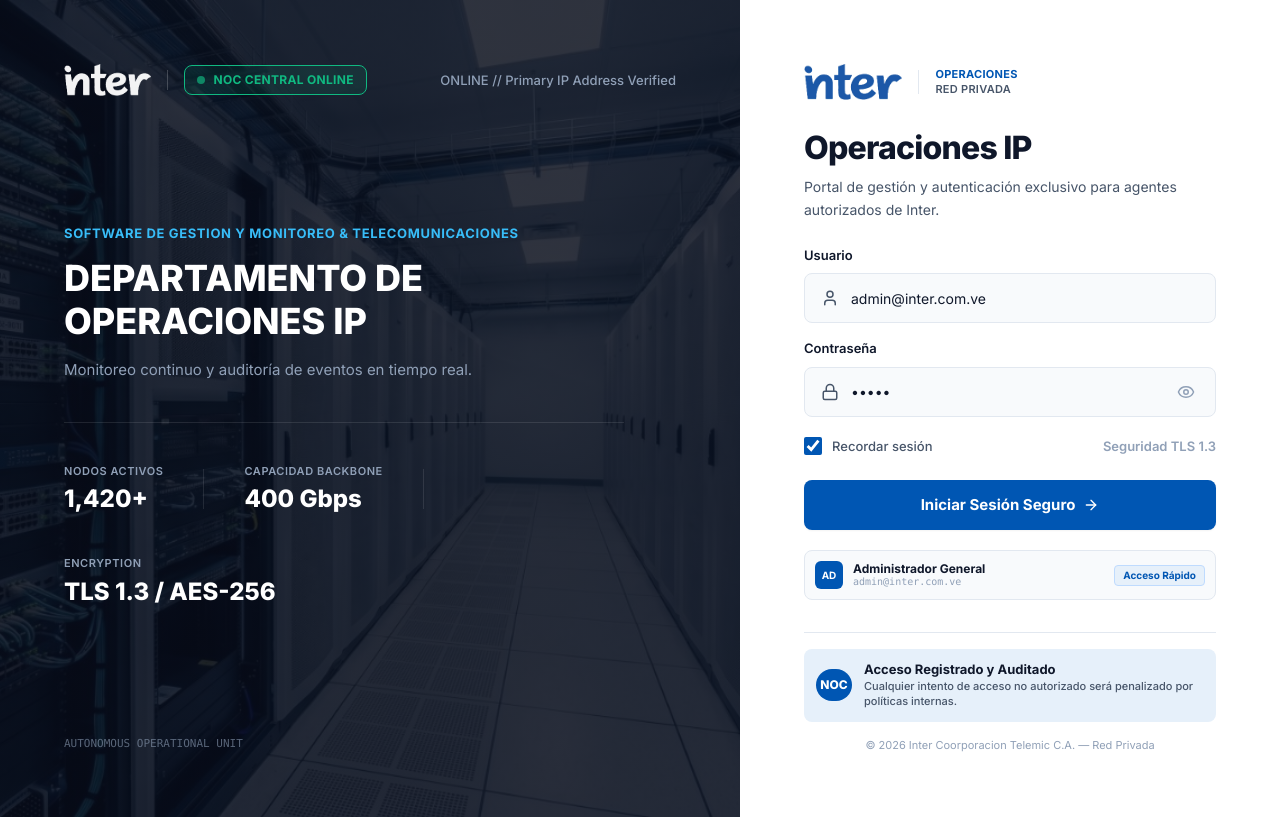
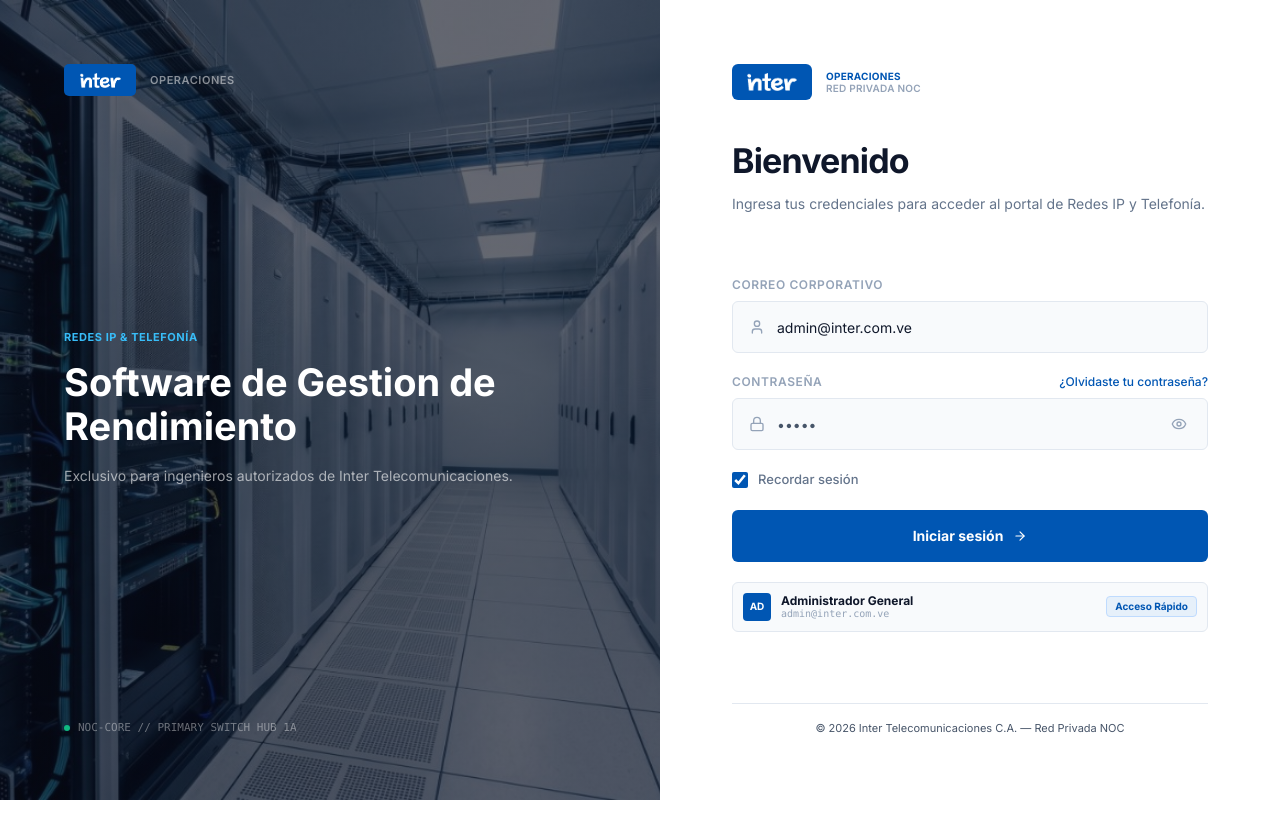
Before and after one commit to joseacorobo/PrototipoWeb_OperacionesIP, a FastAPI app: page /login in a window 1280 px wide. Run offline with FastAPI, Linux system fonts and the light colour scheme; some libraries are stand-ins or nearby versions.

Commit message:
feat(login): Implement final Figma layout login-operaciones-ip-combinado with core switch hub background

```diff
--- a/app/templates/login.html
+++ b/app/templates/login.html
@@ -3,7 +3,7 @@
 <head>
     <meta charset="UTF-8">
     <meta name="viewport" content="width=device-width, initial-scale=1.0">
-    <title> Inter | Operaciones IP - Software de Gestión</title>
+    <title>Inter | Operaciones IP - Software de Gestión de Rendimiento</title>
     <!-- Tailwind CSS CDN -->
     <script src="https://cdn.tailwindcss.com"></script>
     <!-- Google Fonts: Inter -->
@@ -16,8 +16,8 @@
         body {
             font-family: 'Inter', -apple-system, BlinkMacSystemFont, 'Segoe UI', Roboto, sans-serif;
         }
-        .hero-bg {
-            background: linear-gradient(0deg, rgba(7, 12, 25, 0.84), rgba(7, 12, 25, 0.84)), url('/static/img/datacenter_bg.jpg') center/cover no-repeat;
+        .hero-hub-bg {
+            background: linear-gradient(0deg, rgba(7, 12, 25, 0.62), rgba(7, 12, 25, 0.62)), url('/static/img/hub_bg.jpg') center/cover no-repeat;
         }
         .input-container:focus-within {
             border-color: #0056B3;
@@ -31,150 +31,101 @@
     <div class="relative w-full min-h-screen flex flex-col lg:flex-row items-stretch">
 
         <!-- ========================================== -->
-        <!-- Hero_Visual_Section (Left Column / 900px)   -->
+        <!-- Hero_Visual_Section (Left Column / 820px)  -->
         <!-- ========================================== -->
-        <section class="hero-bg flex-1 flex flex-col justify-between p-8 sm:p-12 lg:p-16 text-white min-h-[500px] lg:min-h-screen">
+        <section class="hero-hub-bg flex-1 lg:w-[820px] flex flex-col justify-between p-8 sm:p-12 lg:p-16 text-white min-h-[480px] lg:min-h-screen">
 
-            <!-- System_Status_Group -->
-            <div class="w-full flex flex-wrap items-center justify-between gap-4">
-                <div class="flex items-center gap-4">
-                    <img src="/static/img/inter_logo.png" alt="Inter" class="h-7 sm:h-8 w-auto object-contain brightness-0 invert opacity-95">
-                    <div class="h-5 w-px bg-white/20"></div>
-                    <!-- Status_Indicator -->
-                    <div class="flex items-center gap-2 px-3 py-1.5 rounded-lg border border-[#10B981] bg-[#10B981]/10">
-                        <span class="w-2 h-2 rounded-full bg-[#10B981] animate-pulse"></span>
-                        <span class="font-['Inter'] font-bold text-xs text-[#10B981] tracking-wide">NOC CENTRAL ONLINE</span>
-                    </div>
+            <!-- Top_Brand -->
+            <div class="flex items-center gap-[14px]">
+                <!-- Brand_Container: Badge azul 72x32 con inter -->
+                <div class="w-[72px] h-[32px] bg-[#0056B3] rounded-[5px] flex items-center justify-center shadow-xs px-2">
+                    <img src="/static/img/inter_logo.png" alt="inter" class="h-[15px] w-auto object-contain brightness-0 invert">
                 </div>
-                <!-- Subtitle / Node Status -->
-                <span class="font-['Inter'] font-medium text-xs sm:text-[13px] text-[#90A0B7]">
-                    ONLINE // Primary IP Address Verified
+                <!-- Operaciones -->
+                <span class="font-['Inter'] font-semibold text-[11px] uppercase tracking-wider text-white/50">
+                    Operaciones
                 </span>
             </div>
 
-            <!-- Secured_Network_Info -->
-            <div class="w-full max-w-[560px] my-auto py-10 lg:py-0 flex flex-col gap-8 lg:gap-10">
-
-                <!-- Frame: Titles and Description -->
-                <div class="flex flex-col gap-4">
-                    <span class="font-['Inter'] font-bold text-xs sm:text-[13px] tracking-wider uppercase text-[#38BDF8]">
-                        Software de Gestion y Monitoreo &amp; Telecomunicaciones
-                    </span>
-                    <h1 class="font-['Inter'] font-extrabold text-2xl sm:text-3xl lg:text-[36px] text-white leading-tight lg:leading-[120%]">
-                        DEPARTAMENTO DE OPERACIONES IP
-                    </h1>
-                    <p class="font-['Inter'] font-normal text-sm sm:text-[15px] text-[#90A0B7] leading-relaxed lg:leading-[150%]">
-                        Monitoreo continuo y auditoría de eventos en tiempo real.
-                    </p>
-                </div>
-
-                <!-- Line Separator -->
-                <div class="w-full h-px bg-white/10"></div>
-
-                <!-- Metrics_Grid -->
-                <div class="flex flex-wrap items-center gap-6 sm:gap-10">
-
-                    <!-- Metric_Active_Nodes -->
-                    <div class="flex flex-col gap-1">
-                        <span class="font-['Inter'] font-semibold text-[11px] uppercase tracking-wider text-[#90A0B7]">
-                            Nodos Activos
-                        </span>
-                        <span class="font-['Inter'] font-extrabold text-xl sm:text-2xl text-white">
-                            1,420+
-                        </span>
-                    </div>
-
-                    <!-- Line Divider -->
-                    <div class="hidden sm:block w-px h-10 bg-white/10"></div>
-
-                    <!-- Metric_Bandwidth -->
-                    <div class="flex flex-col gap-1">
-                        <span class="font-['Inter'] font-semibold text-[11px] uppercase tracking-wider text-[#90A0B7]">
-                            Capacidad Backbone
-                        </span>
-                        <span class="font-['Inter'] font-extrabold text-xl sm:text-2xl text-white">
-                            400 Gbps
-                        </span>
-                    </div>
-
-                    <!-- Line Divider -->
-                    <div class="hidden sm:block w-px h-10 bg-white/10"></div>
-
-                    <!-- Metric_Standards -->
-                    <div class="flex flex-col gap-1">
-                        <span class="font-['Inter'] font-semibold text-[11px] uppercase tracking-wider text-[#90A0B7]">
-                            Encryption
-                        </span>
-                        <span class="font-['Inter'] font-extrabold text-xl sm:text-2xl text-white">
-                            TLS 1.3 / AES-256
-                        </span>
-                    </div>
-
-                </div>
-
+            <!-- Bottom_Text -->
+            <div class="w-full max-w-[480px] my-auto py-12 lg:py-0 flex flex-col gap-4">
+                <!-- Redes IP & Telefonía -->
+                <span class="font-['Inter'] font-bold text-[11px] uppercase tracking-wider text-[#38BDF8]">
+                    Redes IP &amp; Telefonía
+                </span>
+                <!-- Software de Gestion de Rendimiento -->
+                <h1 class="font-['Inter'] font-bold text-3xl sm:text-4xl lg:text-[38px] text-white leading-tight lg:leading-[115%]">
+                    Software de Gestion de Rendimiento
+                </h1>
+                <!-- Exclusivo para ingenieros autorizados de Inter Telecomunicaciones. -->
+                <p class="font-['Inter'] font-normal text-sm text-white/60 leading-[160%]">
+                    Exclusivo para ingenieros autorizados de Inter Telecomunicaciones.
+                </p>
             </div>
 
-            <!-- Visual Section Footer Note -->
-            <div class="text-[11px] text-[#90A0B7]/60 font-mono">
-                AUTONOMOUS OPERATIONAL UNIT
+            <!-- Telemetría sutil inferior -->
+            <div class="flex items-center gap-2 text-[11px] text-white/40 font-mono">
+                <span class="w-1.5 h-1.5 rounded-full bg-[#10B981]"></span>
+                <span>NOC-CORE // PRIMARY SWITCH HUB 1A</span>
             </div>
 
         </section>
 
         <!-- ========================================== -->
-        <!-- Login_Panel_Section (Right Column / 540px) -->
+        <!-- Login_Panel_Section (Right Column / 620px) -->
         <!-- ========================================== -->
-        <section class="w-full lg:w-[540px] shrink-0 bg-white flex flex-col justify-between p-8 sm:p-12 lg:px-16 lg:py-16 min-h-screen">
+        <section class="w-full lg:w-[620px] shrink-0 bg-white flex flex-col justify-between p-8 sm:p-12 lg:px-[72px] lg:py-16 min-h-screen">
 
             <!-- Brand_Block -->
-            <div class="w-full flex flex-col gap-7">
+            <div class="w-full max-w-[476px] flex flex-col gap-10">
 
                 <!-- Logo_Row -->
-                <div class="flex items-center gap-4">
-                    <!-- Imagen Corporativa Original de Inter -->
-                    <img src="/static/img/inter_logo.png" alt="Inter" class="h-8 sm:h-9 w-auto object-contain">
-                    <div class="h-6 w-px bg-[#E2E8F0]"></div>
+                <div class="flex items-center gap-[14px]">
+                    <!-- Brand_Container: Badge azul 80x36 con imagotipo oficial Inter -->
+                    <div class="w-[80px] h-[36px] bg-[#0056B3] rounded-[6px] flex items-center justify-center shadow-xs px-2">
+                        <img src="/static/img/inter_logo.png" alt="inter" class="h-4 sm:h-[18px] w-auto object-contain brightness-0 invert">
+                    </div>
                     <!-- Corporate_Tags -->
-                    <div class="flex flex-col">
-                        <span class="font-['Inter'] font-bold text-[11px] uppercase text-[#0056B3] tracking-wide leading-none mb-1">
+                    <div class="flex flex-col gap-[2px]">
+                        <span class="font-['Inter'] font-bold text-[10px] uppercase text-[#0056B3] tracking-wide leading-none">
                             Operaciones
                         </span>
-                        <span class="font-['Inter'] font-semibold text-[11px] uppercase text-[#475569] tracking-wide leading-none">
-                            Red Privada
+                        <span class="font-['Inter'] font-semibold text-[10px] uppercase text-[#94A3B8] tracking-wide leading-none">
+                            Red Privada NOC
                         </span>
                     </div>
                 </div>
 
-                <!-- Editorial_Title -->
-                <div class="flex flex-col gap-2">
-                    <h2 class="font-['Inter'] font-extrabold text-2xl sm:text-[32px] text-[#0F172A] leading-tight tracking-tight">
-                        Operaciones IP
+                <!-- Heading_Block -->
+                <div class="flex flex-col gap-2.5">
+                    <h2 class="font-['Inter'] font-bold text-3xl sm:text-[34px] text-[#0F172A] leading-tight tracking-tight">
+                        Bienvenido
                     </h2>
-                    <p class="font-['Inter'] font-normal text-xs sm:text-[14px] text-[#475569] leading-relaxed">
-                        Portal de gestión y autenticación exclusivo para agentes autorizados de Inter.
+                    <p class="font-['Inter'] font-normal text-sm text-[#64748B] leading-[150%]">
+                        Ingresa tus credenciales para acceder al portal de Redes IP y Telefonía.
                     </p>
                 </div>
 
             </div>
 
-            <!-- Form_Wrapper & Auth Process -->
-            <div class="w-full my-6 flex flex-col gap-5">
+            <!-- Form_Wrapper -->
+            <div class="w-full max-w-[476px] my-6 flex flex-col gap-5">
 
                 <!-- Mensaje de Alerta de Error (Dinámico) -->
-                <div id="login-alert" class="hidden p-3 rounded-lg bg-red-50 border border-red-200 text-xs text-red-700 flex items-center gap-2">
+                <div id="login-alert" class="hidden p-3 rounded-md bg-red-50 border border-red-200 text-xs text-red-700 flex items-center gap-2">
                     <i data-lucide="alert-circle" class="w-4 h-4 text-red-600 shrink-0"></i>
                     <span id="login-alert-text">Credenciales incorrectas. Verifique su correo o clave.</span>
                 </div>
 
-                <form id="loginForm" onsubmit="handleLoginSubmit(event)" class="w-full flex flex-col gap-4">
+                <form id="loginForm" onsubmit="handleLoginSubmit(event)" class="w-full flex flex-col gap-5">
 
                     <!-- Field_Group_User -->
-                    <div class="flex flex-col gap-2">
-                        <label for="email" class="font-['Inter'] font-semibold text-[13px] text-[#0F172A]">
-                            Usuario
+                    <div class="flex flex-col gap-[7px]">
+                        <label for="email" class="font-['Inter'] font-semibold text-[12px] uppercase tracking-wider text-[#94A3B8]">
+                            Correo corporativo
                         </label>
-                        <div class="input-container h-[50px] bg-[#F8FAFC] border-[1.5px] border-[#E2E8F0] rounded-lg px-4 flex items-center gap-3 transition">
-                            <i data-lucide="user" class="w-[18px] h-[18px] text-[#475569] shrink-0"></i>
+                        <div class="input-container h-[52px] bg-[#F8FAFC] border border-[#E2E8F0] rounded-[6px] px-4 flex items-center gap-3 transition">
+                            <i data-lucide="user" class="w-4 h-4 text-[#94A3B8] shrink-0"></i>
                             <input
                                 type="email"
                                 id="email"
@@ -182,18 +133,23 @@
                                 autocomplete="email"
                                 value="admin@inter.com.ve"
                                 placeholder="admin@inter.com.ve"
-                                class="w-full bg-transparent font-['Inter'] font-normal text-[14px] text-[#0F172A] outline-none placeholder-[#90A0B7]"
+                                class="w-full bg-transparent font-['Inter'] font-normal text-[14px] text-[#0F172A] outline-none placeholder-[#94A3B8]"
                             >
                         </div>
                     </div>
 
                     <!-- Field_Group_Password -->
-                    <div class="flex flex-col gap-2">
-                        <label for="password" class="font-['Inter'] font-semibold text-[13px] text-[#0F172A]">
-                            Contraseña
-                        </label>
-                        <div class="input-container h-[50px] bg-[#F8FAFC] border-[1.5px] border-[#E2E8F0] rounded-lg px-4 flex items-center gap-3 transition">
-                            <i data-lucide="lock" class="w-[18px] h-[18px] text-[#475569] shrink-0"></i>
+                    <div class="flex flex-col gap-[7px]">
+                        <div class="flex items-center justify-between">
+                            <label for="password" class="font-['Inter'] font-semibold text-[12px] uppercase tracking-wider text-[#94A3B8]">
+                                Contraseña
+                            </label>
+                            <a href="#" class="font-['Inter'] font-medium text-[12px] text-[#0056B3] hover:underline" onclick="event.preventDefault(); alert('Por favor contacte al administrador de sistemas NOC.');">
+                                ¿Olvidaste tu contraseña?
+                            </a>
+                        </div>
+                        <div class="input-container h-[52px] bg-[#F8FAFC] border border-[#E2E8F0] rounded-[6px] px-4 flex items-center gap-3 transition">
+                            <i data-lucide="lock" class="w-4 h-4 text-[#94A3B8] shrink-0"></i>
                             <input
                                 type="password"
                                 id="password"
@@ -201,50 +157,45 @@
                                 autocomplete="current-password"
                                 value="admin"
                                 placeholder="••••••••••••"
-                                class="w-full bg-transparent font-['Inter'] font-normal text-[14px] text-[#0F172A] outline-none placeholder-[#90A0B7]"
+                                class="w-full bg-transparent font-['Inter'] font-normal text-[14px] text-[#475569] outline-none placeholder-[#94A3B8]"
                             >
-                            <button type="button" onclick="togglePasswordVisibility()" class="text-[#90A0B7] hover:text-[#475569] p-1 cursor-pointer transition" title="Mostrar/Ocultar contraseña">
-                                <i data-lucide="eye" id="icon-eye" class="w-[18px] h-[18px]"></i>
+                            <button type="button" onclick="togglePasswordVisibility()" class="text-[#94A3B8] hover:text-[#475569] p-1 cursor-pointer transition" title="Mostrar/Ocultar contraseña">
+                                <i data-lucide="eye" id="icon-eye" class="w-4 h-4"></i>
                             </button>
                         </div>
                     </div>
 
-                    <!-- Form_Meta_Row -->
-                    <div class="flex items-center justify-between pt-1">
-                        <!-- Remember_Session -->
+                    <!-- Form_Meta_Row: Recordar sesión -->
+                    <div class="flex items-center gap-2.5">
                         <label class="flex items-center gap-2.5 cursor-pointer">
-                            <input type="checkbox" id="remember" checked class="w-[18px] h-[18px] rounded border-[#E2E8F0] text-[#0056B3] focus:ring-[#0056B3] accent-[#0056B3]">
-                            <span class="font-['Inter'] font-medium text-[13px] text-[#475569]">
+                            <input type="checkbox" id="remember" checked class="w-4 h-4 rounded-[3px] border-[#E2E8F0] text-[#0056B3] focus:ring-[#0056B3] accent-[#0056B3]">
+                            <span class="font-['Inter'] font-medium text-[13px] text-[#64748B]">
                                 Recordar sesión
                             </span>
                         </label>
-                        <!-- TLS Notice -->
-                        <span class="font-['Inter'] font-semibold text-[13px] text-[#90A0B7]">
-                            Seguridad TLS 1.3
-                        </span>
                     </div>
 
-                    <!-- Button_Submit -->
+                    <!-- Button_Submit: Iniciar sesión -->
                     <button
                         type="submit"
                         id="btn-submit-login"
-                        class="h-[50px] w-full mt-2 bg-[#0056B3] hover:bg-[#004494] active:bg-[#00387a] rounded-lg text-white font-['Inter'] font-bold text-[15px] flex items-center justify-center gap-2 transition shadow-sm cursor-pointer"
+                        class="h-[52px] w-full bg-[#0056B3] hover:bg-[#004494] active:bg-[#00387a] rounded-[6px] text-white font-['Inter'] font-bold text-[14px] flex items-center justify-center gap-2.5 transition shadow-xs cursor-pointer"
                     >
-                        <span>Iniciar Sesión Seguro</span>
-                        <i data-lucide="arrow-right" class="w-4 h-4"></i>
+                        <span>Iniciar sesión</span>
+                        <i data-lucide="arrow-right" class="w-3.5 h-3.5"></i>
                     </button>
 
                 </form>
 
                 <!-- Acceso Directo Administrador General (1 Clic) -->
-                <button type="button" onclick="quickFillAndLogin('admin@inter.com.ve', 'admin')" class="w-full p-2.5 rounded-lg bg-[#F8FAFC] hover:bg-[#F1F5F9] border border-[#E2E8F0] flex items-center justify-between transition cursor-pointer text-left">
+                <button type="button" onclick="quickFillAndLogin('admin@inter.com.ve', 'admin')" class="w-full p-2.5 rounded-[6px] bg-[#F8FAFC] hover:bg-[#F1F5F9] border border-[#E2E8F0] flex items-center justify-between transition cursor-pointer text-left">
                     <div class="flex items-center gap-2.5">
-                        <div class="w-7 h-7 rounded-md bg-[#0056B3] text-white flex items-center justify-center font-bold text-[10px]">
+                        <div class="w-7 h-7 rounded-[4px] bg-[#0056B3] text-white flex items-center justify-center font-bold text-[10px]">
                             AD
                         </div>
                         <div>
                             <span class="block text-xs font-bold text-[#0F172A] leading-tight">Administrador General</span>
-                            <span class="block text-[10px] text-[#90A0B7] font-mono leading-tight">admin@inter.com.ve</span>
+                            <span class="block text-[10px] text-[#94A3B8] font-mono leading-tight">admin@inter.com.ve</span>
                         </div>
                     </div>
                     <span class="text-[10px] font-bold px-2 py-0.5 rounded bg-[#E6F0FA] text-[#0056B3] border border-[#BFDBFE]">Acceso Rápido</span>
@@ -253,29 +204,14 @@
             </div>
 
             <!-- Footer_Container -->
-            <div class="w-full flex flex-col items-center gap-4 pt-2">
+            <div class="w-full max-w-[476px] flex flex-col items-center gap-4 pt-2">
 
                 <!-- Line Separator -->
                 <div class="w-full h-px bg-[#E2E8F0]"></div>
 
-                <!-- Audit_Verification_Badge -->
-                <div class="w-full bg-[#E6F0FA] rounded-lg p-3 flex items-center gap-3">
-                    <div class="w-[36px] h-[32px] bg-[#0056B3] rounded-[16px] flex items-center justify-center shrink-0">
-                        <span class="font-['Inter'] font-extrabold text-[12px] text-white">NOC</span>
-                    </div>
-                    <div class="flex flex-col">
-                        <span class="font-['Inter'] font-bold text-[13px] text-[#0F172A] leading-tight">
-                            Acceso Registrado y Auditado
-                        </span>
-                        <span class="font-['Inter'] font-medium text-[11px] text-[#475569] leading-snug mt-0.5">
-                            Cualquier intento de acceso no autorizado será penalizado por políticas internas.
-                        </span>
-                    </div>
-                </div>
-
                 <!-- Legal Notice -->
-                <p class="font-['Inter'] font-normal text-[11px] text-[#90A0B7] text-center leading-[140%]">
-                    © 2026 Inter Coorporacion Telemic C.A. — Red Privada
+                <p class="font-['Inter'] font-normal text-[11px] text-[#475569] text-center leading-[150%]">
+                    © 2026 Inter Telecomunicaciones C.A. — Red Privada NOC
                 </p>
 
             </div>
@@ -334,14 +270,14 @@
                     alertBox.classList.remove("hidden");
                     alertText.innerText = data.message || "Credenciales inválidas.";
                     submitBtn.disabled = false;
-                    submitBtn.innerHTML = '<span>Iniciar Sesión Seguro</span> <i data-lucide="arrow-right" class="w-4 h-4"></i>';
+                    submitBtn.innerHTML = '<span>Iniciar sesión</span> <i data-lucide="arrow-right" class="w-3.5 h-3.5"></i>';
                     lucide.createIcons();
                 }
             } catch (err) {
                 alertBox.classList.remove("hidden");
                 alertText.innerText = "Error de comunicación con el servidor.";
                 submitBtn.disabled = false;
-                submitBtn.innerHTML = '<span>Iniciar Sesión Seguro</span> <i data-lucide="arrow-right" class="w-4 h-4"></i>';
+                submitBtn.innerHTML = '<span>Iniciar sesión</span> <i data-lucide="arrow-right" class="w-3.5 h-3.5"></i>';
                 lucide.createIcons();
             }
         }
```
Also changed, not shown: app/static/img/hub_bg.jpg (added).
